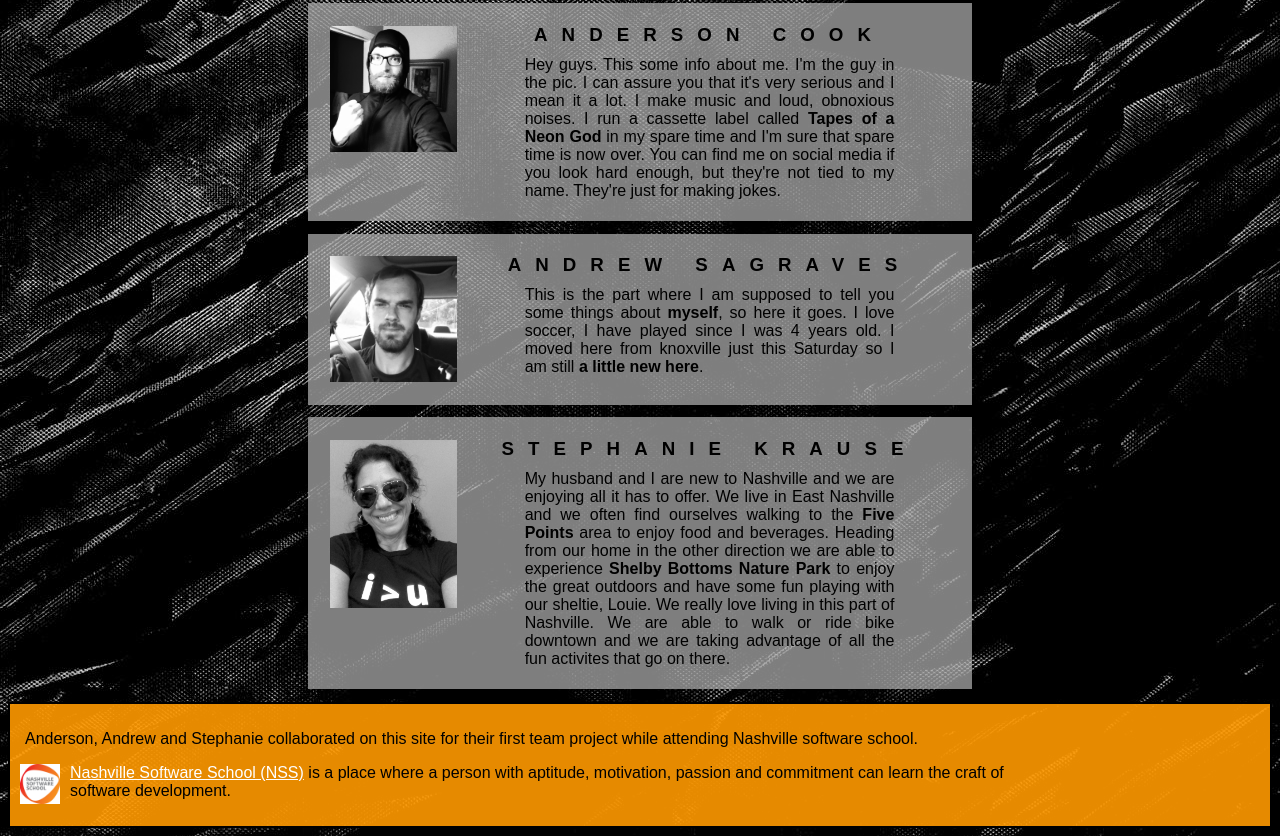
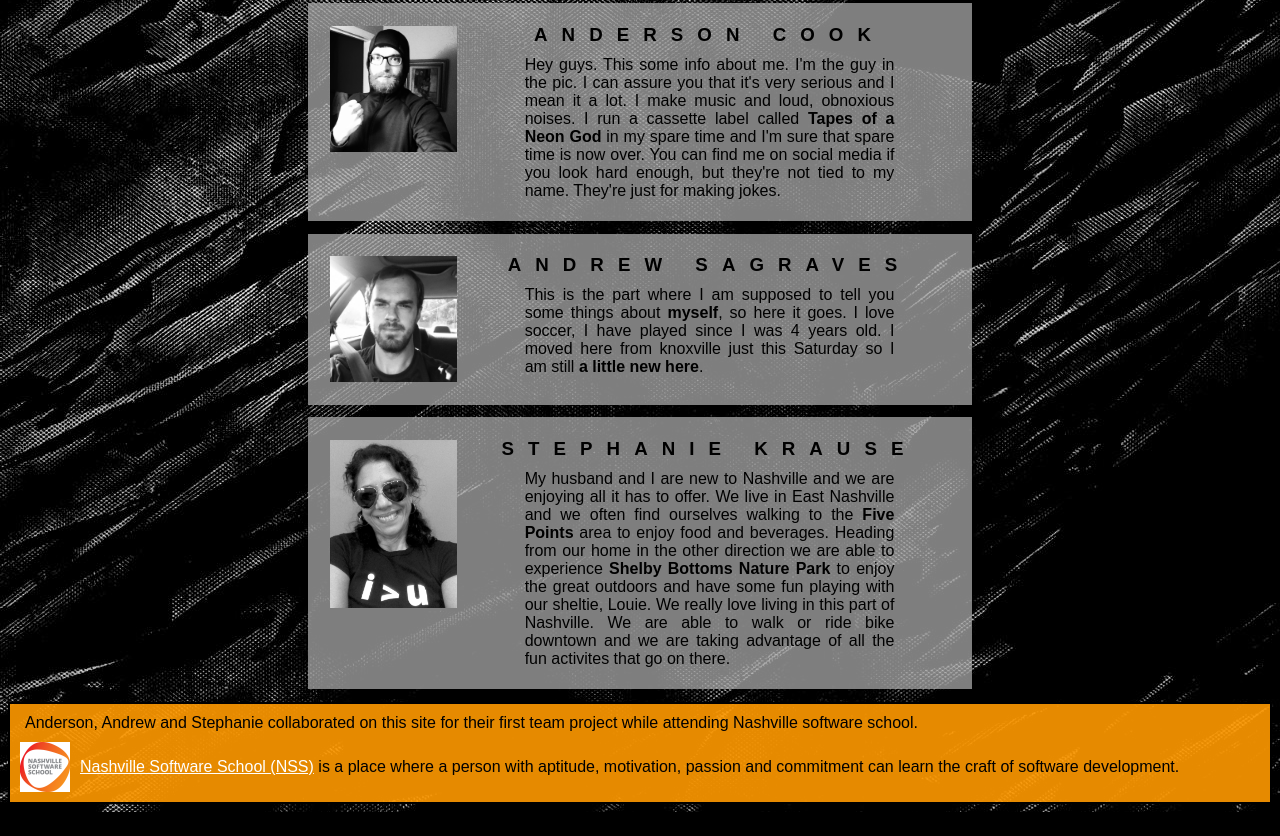
Before and after one commit to andersonmcook/teamexercise1, a plain HTML site: page index.html in a window 1280 px wide. Shown: the part 269-1105 px from the top of the page. After the commit the page ends 1081 px from the top, so only its background shows below. Drawn offline with Linux system fonts and the light colour scheme.

Commit message:
added flex to footer and adjusted margins slightly

```diff
--- a/style.css
+++ b/style.css
@@ -102,10 +102,13 @@ nav a:hover {
 	border: 2px solid black;
 	padding: 10px 5px 0 5px;
 	background-color: rgba(255, 153, 0, .9);
+	display: flex;
+	flex-direction: column;
 }
 
 footer > p {
 	padding: 0 0 0 10px;
+	margin: 0 0 10px;
 }
 
 footer a {
@@ -114,7 +117,7 @@ footer a {
 
 #nss-info {
 	padding: 0 5px 10px 5px;
-	width: 80%;
+	width: 100%;
 }
 
 /*
```
